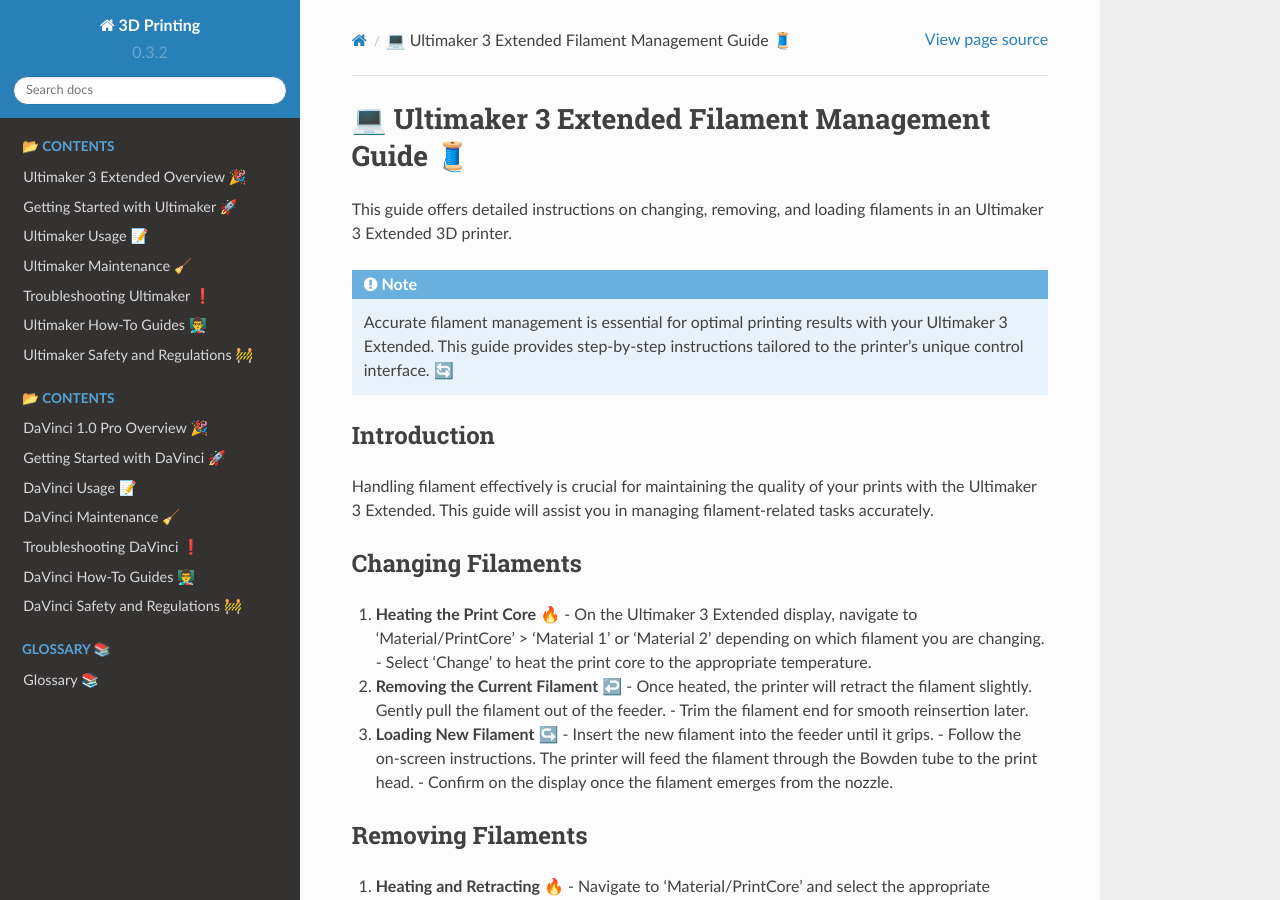
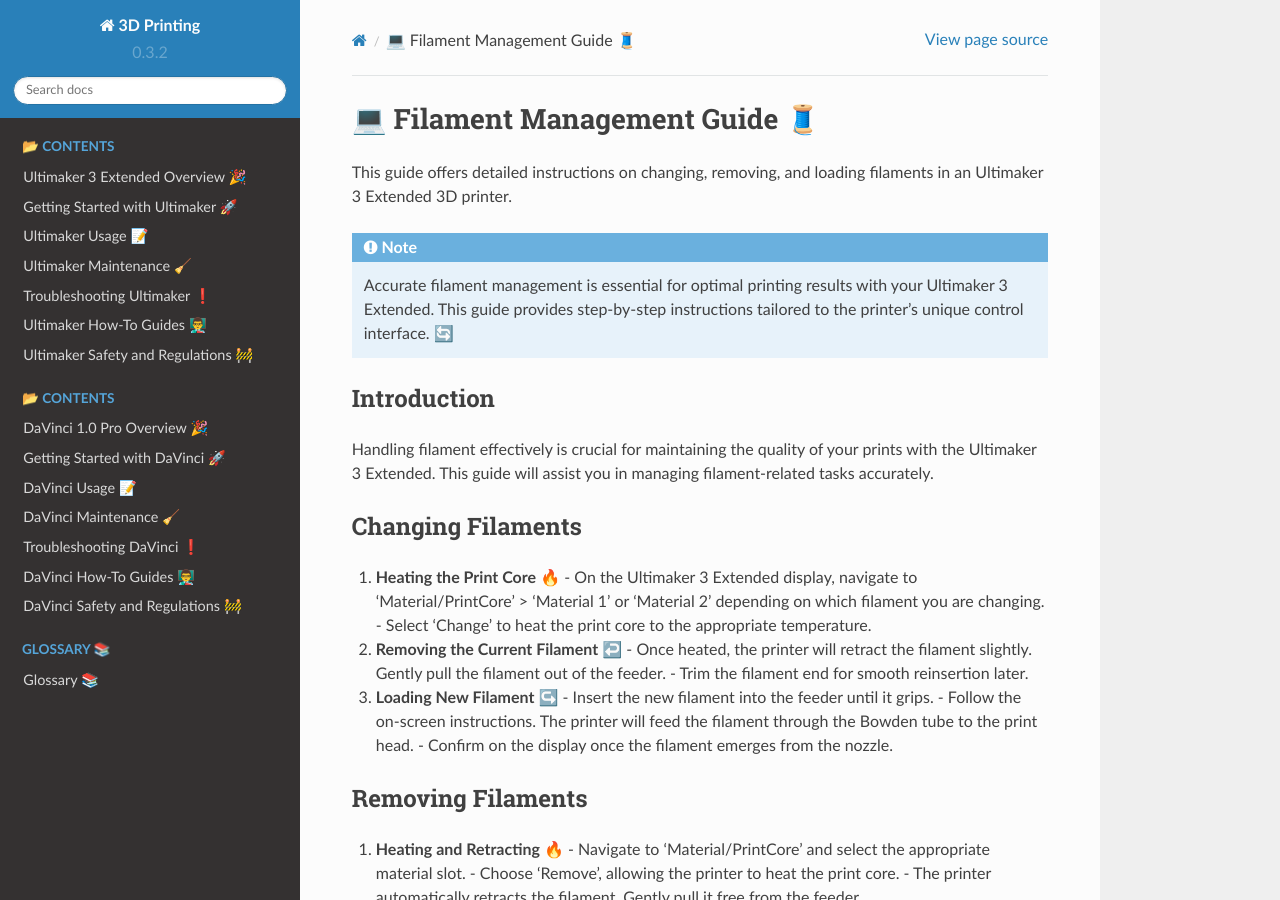
Before and after one commit to JYewman/gs-3dprint, a Sphinx documentation site: the page built from docs/source/ultimaker/filement_management.rst, in a window 1280 px wide and 900 px high. Built offline with Sphinx 7.4.7 and the Read the Docs theme 2.0.0, drawn with Linux system fonts in a browser that asks for light colours; pages that are not in the unit, such as notebooks, are missing from menus.

Commit message:
Update filement_management.rst

```diff
--- a/docs/source/ultimaker/filement_management.rst
+++ b/docs/source/ultimaker/filement_management.rst
@@ -1,5 +1,5 @@
 =============================================
-💻 Ultimaker 3 Extended Filament Management Guide 🧵
+💻 Filament Management Guide 🧵
 =============================================
 
 This guide offers detailed instructions on changing, removing, and loading filaments in an Ultimaker 3 Extended 3D printer.
```
